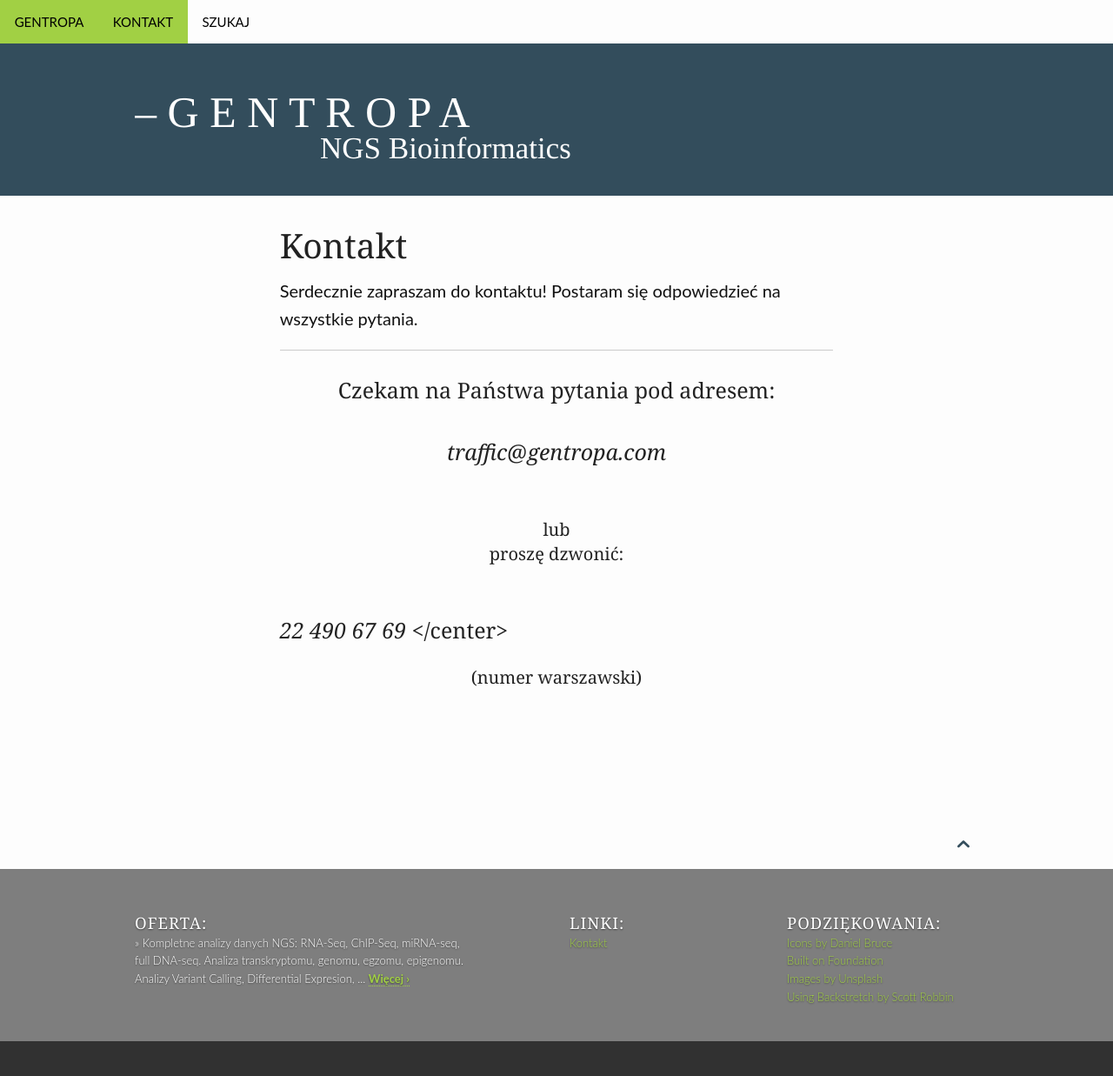
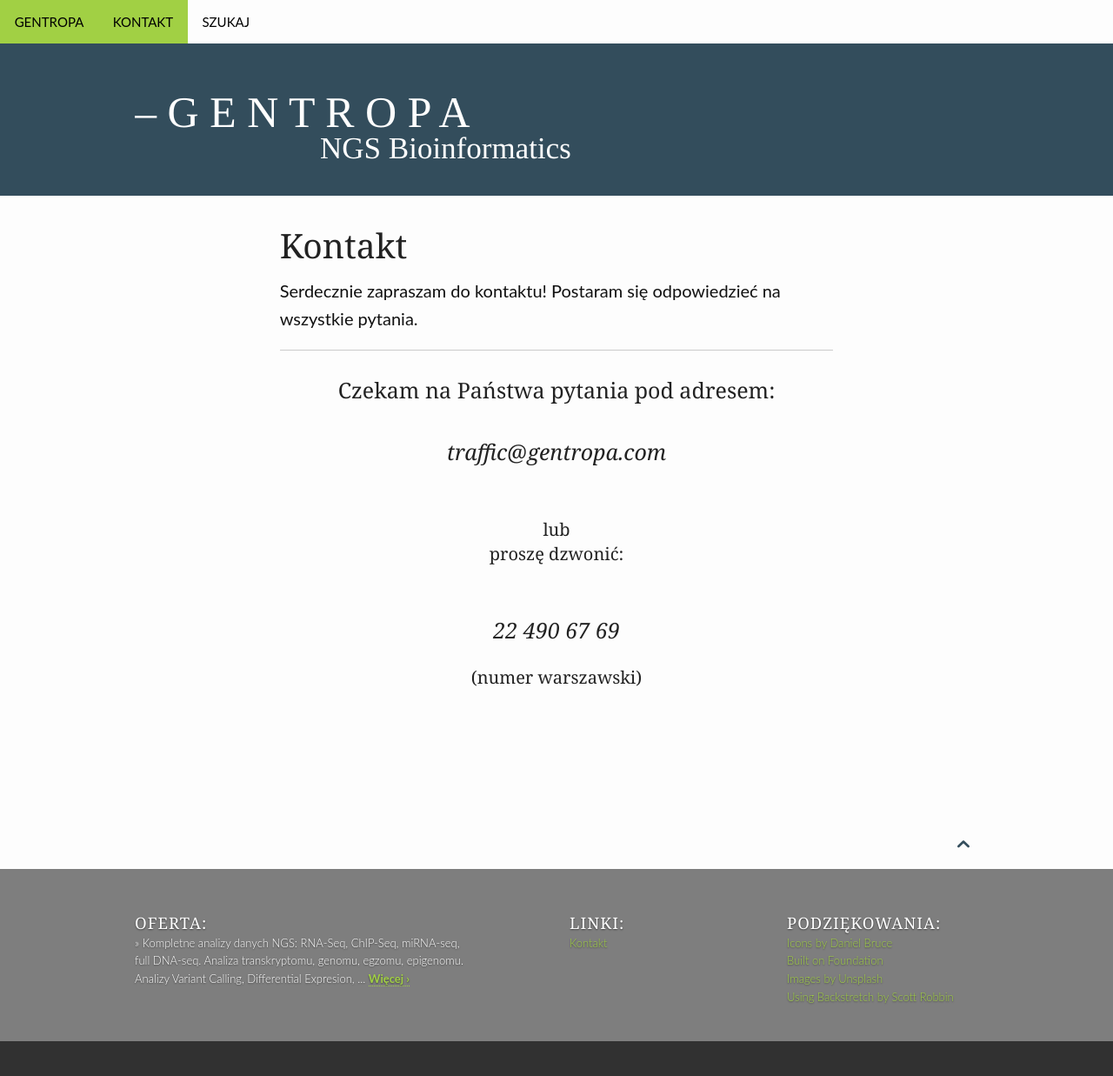
Before and after one commit to gentropa/gentropa.github.io, a Jekyll site: the page built from pages/contact.md, in a window 1280 px wide. Shown: the whole page at 87% size. Built offline with Jekyll 4.4.1, drawn with Linux system fonts in a browser that asks for light colours.

Commit message:
Po urlopie

```diff
--- a/pages/contact.md
+++ b/pages/contact.md
@@ -17,7 +17,5 @@ Czekam na Państwa pytania pod adresem:<br><br>
 lub<br>
 proszę dzwonić:<br><br>
 </center></h4>
-<h3>
-<i>22 490 67 69</i>
-</center></h3>
+<h3><center><i>22 490 67 69</i></center></h3>
 <h4><center>(numer warszawski)</center></h4>
```
